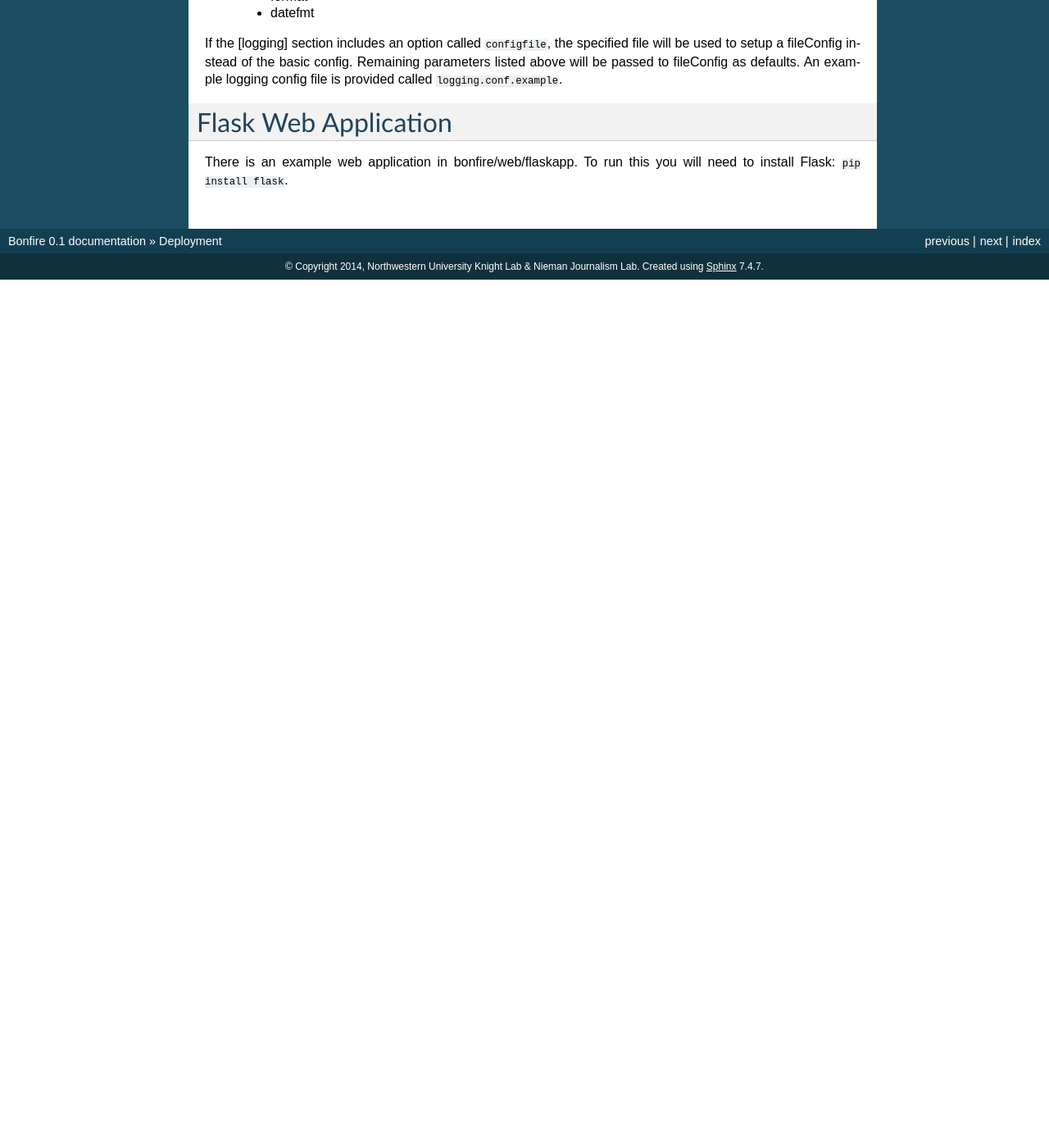
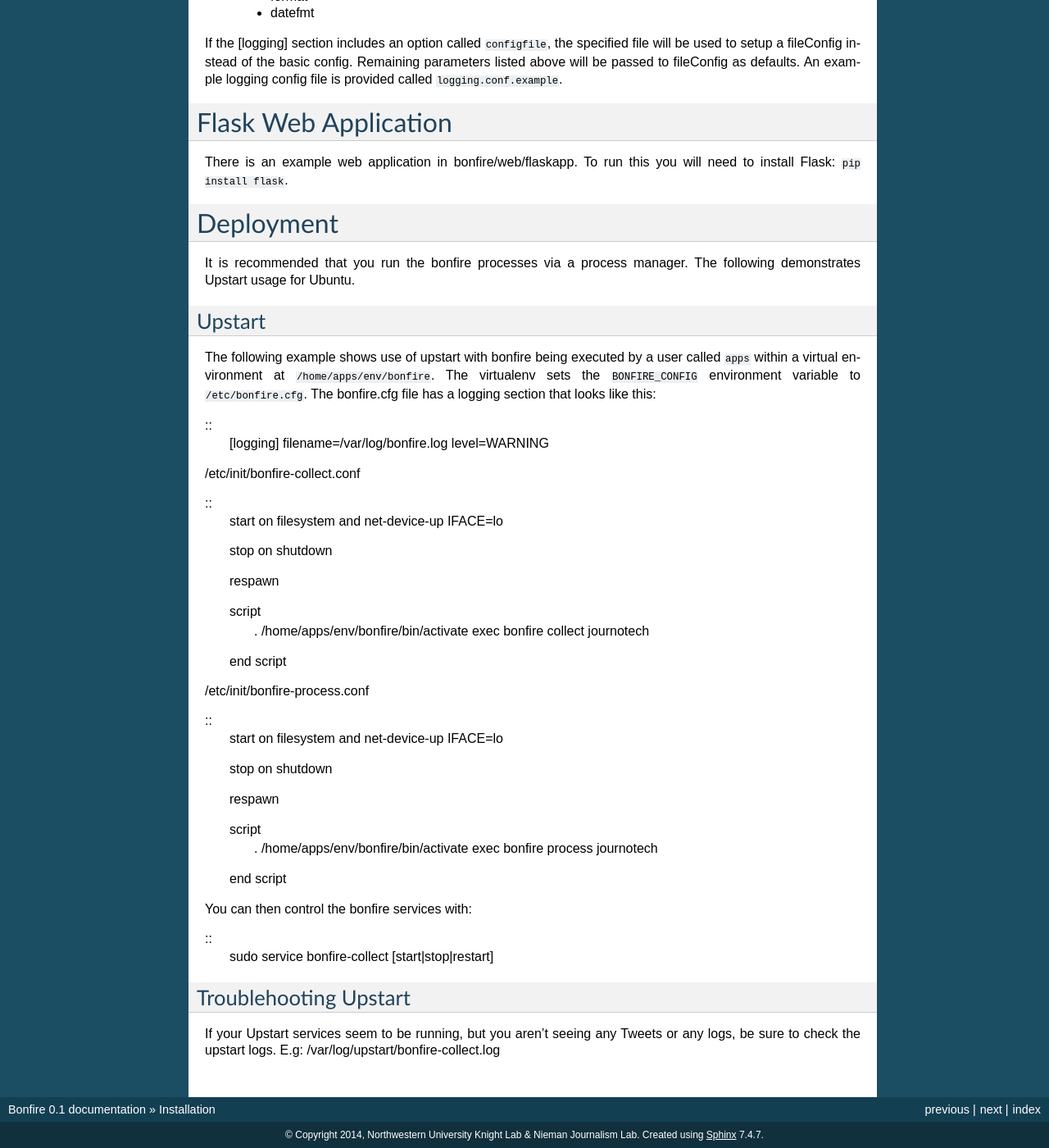
Before and after one commit to NUKnightLab/bonfire, a Sphinx documentation site: the page built from docs/general.rst, in a window 1280 px wide and 1400 px high, scrolled down 1154 px. Shown: the whole window at 82% size. Built offline with Sphinx 7.4.7, drawn with Linux system fonts in a browser that asks for light colours; before the commit the page ends 1495 px from its top, so only the background shows below that; some of the changed text lies outside the part shown.

Commit message:
Upstart in docs

```diff
--- a/docs/general.rst
+++ b/docs/general.rst
@@ -1,5 +1,5 @@
-Deployment
-==========
+Installation
+============
 
 Within the cloned repo, run:
 
@@ -69,3 +69,58 @@ Flask Web Application
 =====================
 
 There is an example web application in bonfire/web/flaskapp. To run this you will need to install Flask: ``pip install flask``.
+
+
+Deployment
+==========
+
+It is recommended that you run the bonfire processes via a process manager. The following demonstrates Upstart usage for Ubuntu.
+
+Upstart
+-------
+
+The following example shows use of upstart with bonfire being executed by a user called ``apps`` within a virtual environment at ``/home/apps/env/bonfire``. The virtualenv sets the ``BONFIRE_CONFIG`` environment variable to ``/etc/bonfire.cfg``. The bonfire.cfg file has a logging section that looks like this:
+
+::
+    [logging]
+    filename=/var/log/bonfire.log
+    level=WARNING
+
+/etc/init/bonfire-collect.conf
+
+::
+    start on filesystem and net-device-up IFACE=lo
+
+    stop on shutdown
+
+    respawn
+
+    script
+      . /home/apps/env/bonfire/bin/activate
+      exec bonfire collect journotech
+    end script
+
+
+/etc/init/bonfire-process.conf
+
+::
+    start on filesystem and net-device-up IFACE=lo
+
+    stop on shutdown
+
+    respawn
+
+    script
+      . /home/apps/env/bonfire/bin/activate
+      exec bonfire process journotech
+    end script
+
+You can then control the bonfire services with:
+
+::
+    sudo service bonfire-collect [start|stop|restart]
+
+
+Troublehooting Upstart
+----------------------
+If your Upstart services seem to be running, but you aren't seeing any Tweets or any logs, be sure to check the upstart logs. E.g: /var/log/upstart/bonfire-collect.log
```
